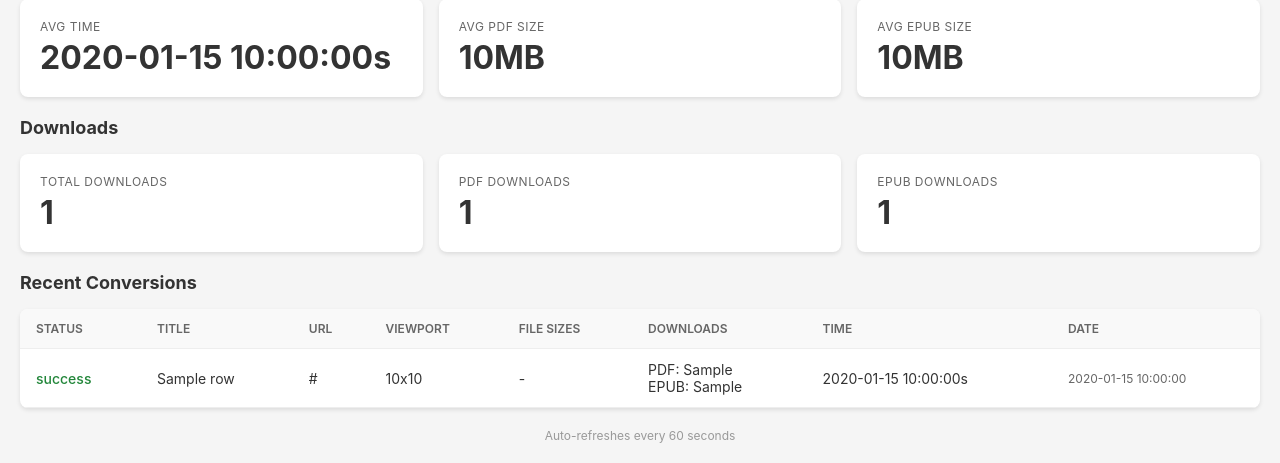
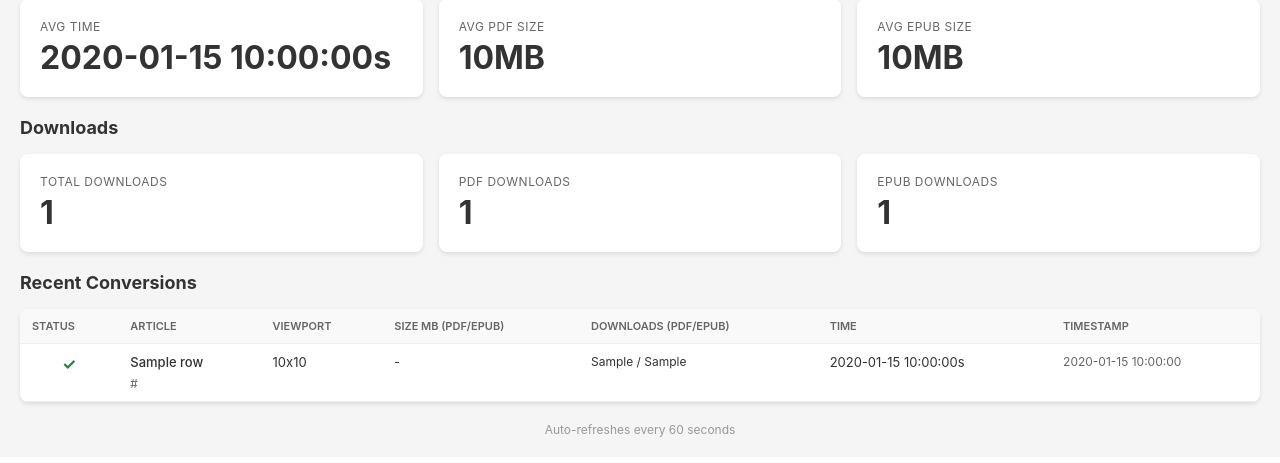
Before and after one commit to Inturious-Labs/readly, a Python web app: template backend/templates/dashboard.html in a window 1280 px wide. Shown: the part 427-890 px from the top of the page. After the commit the page ends 864 px from the top, so only its background shows below. Run offline with Jinja, Linux system fonts and the light colour scheme; the template is opened without the code that fills it: most values are stand-ins (such as "Sample title", 1, 10 or a date in 2020).

Commit message:
Improve dashboard table layout and styling
- Combine Title and URL into single Article column (title on top, URL below)
- Use checkmark/X symbols for status instead of text
- Display file sizes in MB with figures only in cells
- Fix copy button to not shift URL on hover
- Rename Date column to Timestamp

Co-Authored-By: Claude Opus 4.5 <noreply@anthropic.com>

```diff
--- a/backend/templates/dashboard.html
+++ b/backend/templates/dashboard.html
@@ -78,62 +78,89 @@
         }
 
         th, td {
-            padding: 12px 16px;
+            padding: 10px 12px;
             text-align: left;
             border-bottom: 1px solid #eee;
+            vertical-align: top;
         }
 
         th {
             background: #f9f9f9;
             font-weight: 600;
-            font-size: 12px;
+            font-size: 11px;
             text-transform: uppercase;
             color: #666;
+            white-space: nowrap;
         }
 
         td {
-            font-size: 14px;
+            font-size: 13px;
         }
 
         .status-success {
             color: #22863a;
-            font-weight: 500;
+            font-weight: 700;
+            font-size: 16px;
+            text-align: center;
         }
 
         .status-failed {
             color: #d73a49;
-            font-weight: 500;
+            font-weight: 700;
+            font-size: 16px;
+            text-align: center;
         }
 
-        .url-cell {
-            position: relative;
-            max-width: 300px;
+        .size-cell, .download-cell {
+            white-space: nowrap;
+            font-size: 12px;
         }
 
-        .url {
-            display: inline-block;
-            max-width: 250px;
+        .article-cell {
+            max-width: 350px;
+        }
+
+        .article-title {
+            font-weight: 500;
+            margin-bottom: 4px;
             overflow: hidden;
             text-overflow: ellipsis;
             white-space: nowrap;
+        }
+
+        .article-url {
+            font-size: 12px;
+            color: #666;
+            position: relative;
+            display: inline-block;
+        }
+
+        .article-url span {
+            overflow: hidden;
+            text-overflow: ellipsis;
+            white-space: nowrap;
+            display: inline-block;
+            max-width: 280px;
             vertical-align: middle;
         }
 
         .copy-btn {
             display: none;
             padding: 2px 8px;
-            margin-left: 8px;
-            font-size: 11px;
+            font-size: 10px;
             background: #667eea;
             color: white;
             border: none;
             border-radius: 4px;
             cursor: pointer;
-            vertical-align: middle;
+            position: absolute;
+            right: -45px;
+            top: 50%;
+            transform: translateY(-50%);
         }
 
-        .url-cell:hover .copy-btn {
-            display: inline-block;
+        .article-url:hover .copy-btn {
+            display: block;
         }
 
         .copy-btn:hover {
@@ -237,36 +264,35 @@
             <thead>
                 <tr>
                     <th>Status</th>
-                    <th>Title</th>
-                    <th>URL</th>
+                    <th>Article</th>
                     <th>Viewport</th>
-                    <th>File Sizes</th>
-                    <th>Downloads</th>
+                    <th>Size MB (PDF/EPUB)</th>
+                    <th>Downloads (PDF/EPUB)</th>
                     <th>Time</th>
-                    <th>Date</th>
+                    <th>Timestamp</th>
                 </tr>
             </thead>
             <tbody>
                 {% for row in recent %}
                 <tr>
-                    <td class="status-{{ row.status }}">{{ row.status }}</td>
-                    <td>{{ row.title or '-' }}</td>
-                    <td class="url-cell">
-                        <span class="url" title="{{ row.url }}">{{ row.url[:50] }}{% if row.url|length > 50 %}...{% endif %}</span>
-                        <button class="copy-btn" onclick="copyUrl(this, '{{ row.url }}')">Copy</button>
+                    <td class="status-{{ row.status }}">{% if row.status == 'success' %}✓{% else %}✗{% endif %}</td>
+                    <td class="article-cell">
+                        <div class="article-title" title="{{ row.title }}">{{ row.title or '-' }}</div>
+                        <div class="article-url">
+                            <span title="{{ row.url }}">{{ row.url[:60] }}{% if row.url|length > 60 %}...{% endif %}</span>
+                            <button class="copy-btn" onclick="copyUrl(this, '{{ row.url }}')">Copy</button>
+                        </div>
                     </td>
                     <td>{{ row.viewport_width or '-' }}x{{ row.viewport_height or '-' }}</td>
-                    <td>
+                    <td class="size-cell">
                         {% if row.pdf_size_bytes %}
-                            PDF: {{ (row.pdf_size_bytes / 1048576) | round(1) }}MB<br>
-                            EPUB: {{ (row.epub_size_bytes / 1048576) | round(1) }}MB
+                            {{ (row.pdf_size_bytes / 1048576) | round(1) }} / {{ (row.epub_size_bytes / 1048576) | round(1) }}
                         {% else %}
                             -
                         {% endif %}
                     </td>
-                    <td>
-                        PDF: {{ row.pdf_downloads or 0 }}<br>
-                        EPUB: {{ row.epub_downloads or 0 }}
+                    <td class="download-cell">
+                        {{ row.pdf_downloads or 0 }} / {{ row.epub_downloads or 0 }}
                     </td>
                     <td>{{ row.conversion_time or '-' }}s</td>
                     <td class="timestamp">{{ row.created_at }}</td>
```
